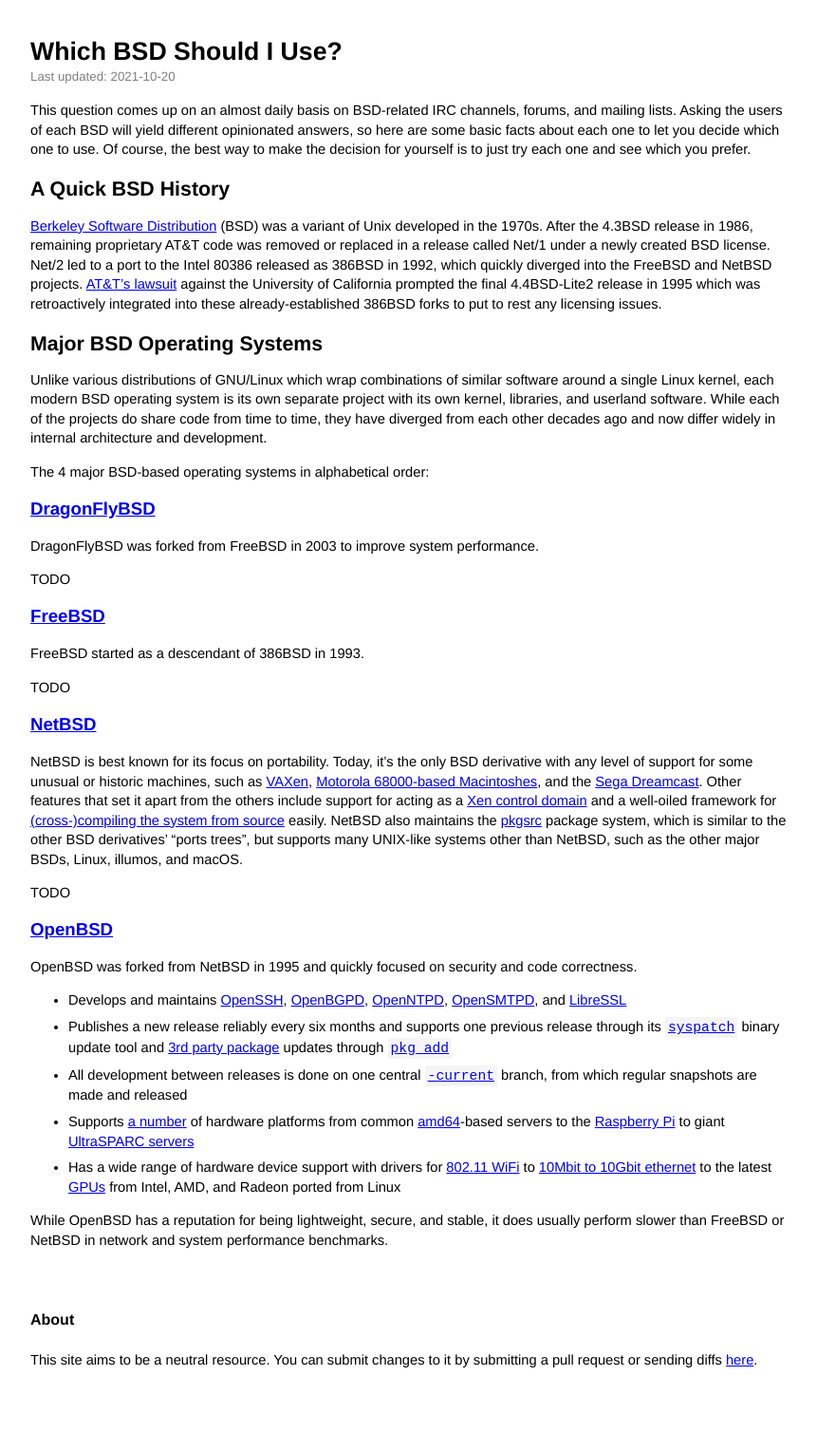
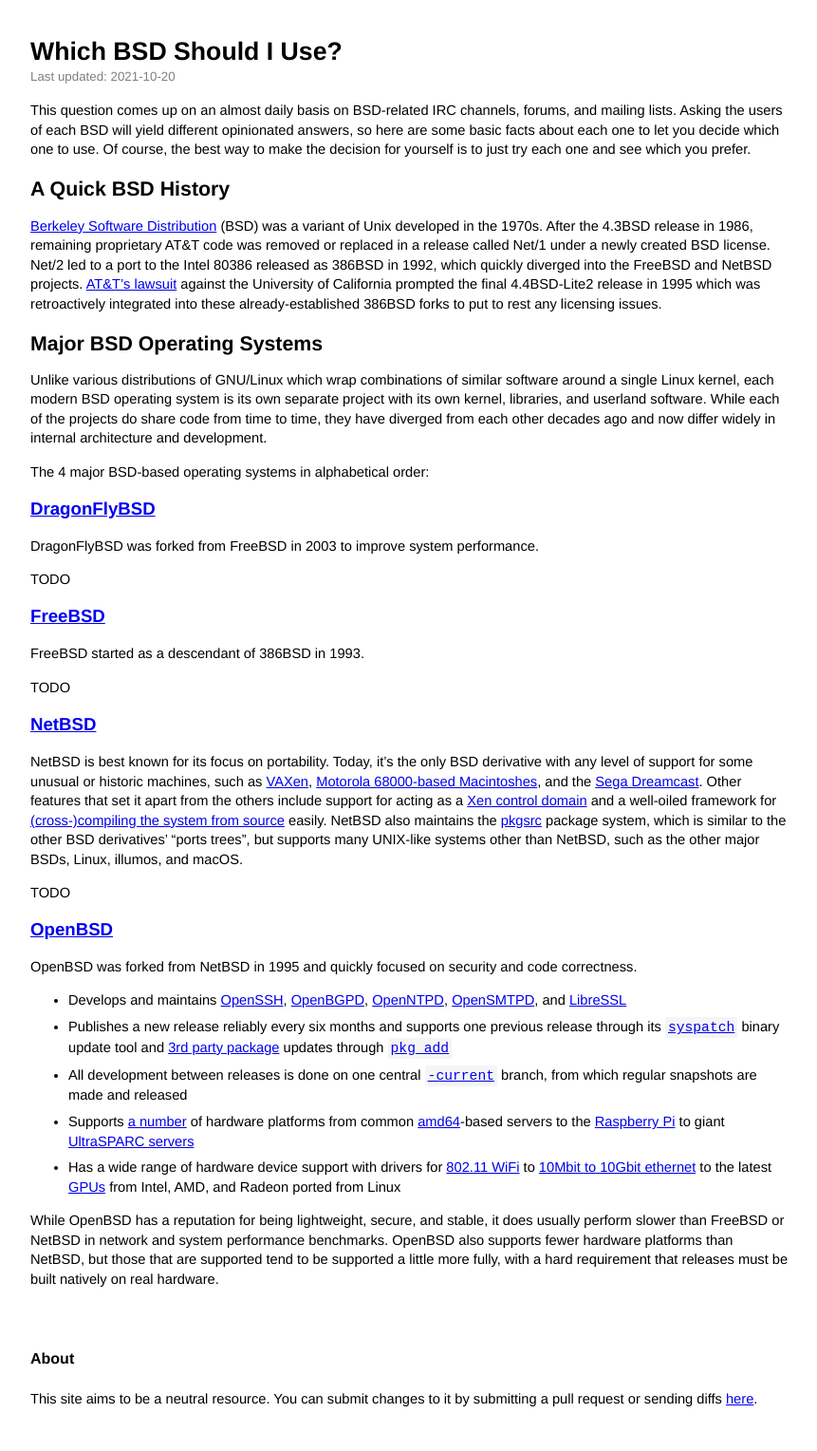
Before and after one commit to oldlaptop/whichbsd, a Jekyll site: the page built from index.md, in a window 1280 px wide. Shown: the whole page at 95% size, without its empty margins (208-1069 px from the left). Built offline with Jekyll 4.4.1, drawn with Linux system fonts in a browser that asks for light colours; our own code applies the rules of GitHub Pages for plain Markdown files; before the commit the page ends 1487 px from its top, so only the background shows below that.

Commit message:
Add remark about OpenBSD portability

```diff
--- a/index.md
+++ b/index.md
@@ -116,6 +116,9 @@ from Intel, AMD, and Radeon ported from Linux
 While OpenBSD has a reputation for being lightweight, secure, and stable, it
 does usually perform slower than FreeBSD or NetBSD in network and system
 performance benchmarks.
+OpenBSD also supports fewer hardware platforms than NetBSD, but those that are
+supported tend to be supported a little more fully, with a hard requirement that
+releases must be built natively on real hardware.
 
 #### About
 
```
